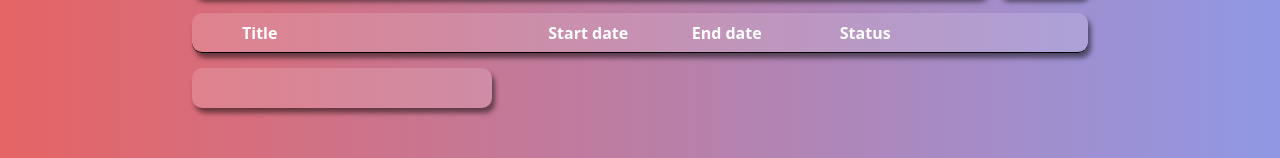
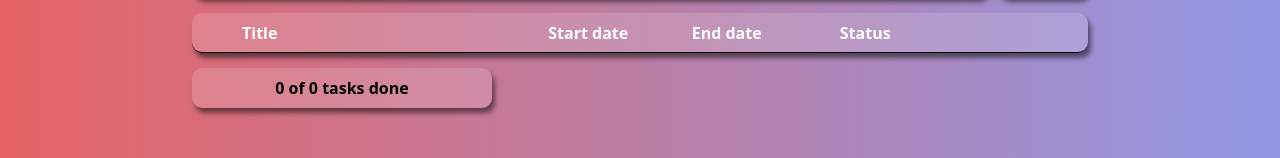
Before and after one commit to ESSOUFIO/react-todo-list, a React (Create React App) app: page / in a window 1280 px wide. Shown: the part 123-281 px from the top of the page. Built offline with nearby package versions, Linux system fonts and the light colour scheme.

Commit message:
add stat component for complete tasks

```diff
--- a/src/App.js
+++ b/src/App.js
@@ -1,4 +1,4 @@
-import { useState } from "react";
+import { useEffect, useState } from "react";
 import styles from "./App.module.css";
 import { MdAdd } from "react-icons/md";
 import Task from "./components/task/Task";
@@ -7,6 +7,7 @@ import "bootstrap/dist/css/bootstrap.min.css";
 import AddEditModal from "./components/modals/AddEditModal";
 import DeleteModal from "./components/modals/DeleteModal";
 import IsDoneModal from "./components/modals/IsDoneModal";
+import Stat from "./components/stat/Stat";
 
 const initTask = {
   title: "",
@@ -24,6 +25,14 @@ function App() {
   const [isDoneShow, setIsDoneShow] = useState(false);
   const [showDeleteModal, setShowDeleteModal] = useState(false);
 
+  useEffect(() => {
+    let TasksStorage;
+    TasksStorage = JSON.parse(localStorage.getItem("Tasks"));
+    if (TasksStorage) {
+      setTasks(TasksStorage);
+    }
+  }, []);
+
   const inputHandle = (e) => {
     const { name, value } = e.target;
     setNewTask({
@@ -37,11 +46,21 @@ function App() {
     let array = [];
     if (action.type === "Add") {
       array = tasks;
-      array.push(newTask);
+      const obj = {
+        ...newTask,
+        isDone: newTask.status === "Done" ? true : false,
+      };
+      array.push(obj);
       setShow(false);
     } else if (action.type === "Edit") {
       array = tasks.map((task, i) => {
-        if (i === action.index) return newTask;
+        if (i === action.index) {
+          const obj = {
+            ...newTask,
+            isDone: newTask.status === "Done" ? true : false,
+          };
+          return obj;
+        }
         return task;
       });
       setShow(false);
@@ -64,6 +83,7 @@ function App() {
       setIsDoneShow(false);
     }
     setTasks(array);
+    localStorage.setItem("Tasks", JSON.stringify(tasks));
   };
 
   const handleClose = () => setShow(false);
@@ -140,16 +160,7 @@ function App() {
               );
             })}
           </div>
-          <div className={styles.stat}>
-            <div
-              style={{
-                position: "absolute",
-                textAlign: "center",
-                width: "300px",
-              }}
-              id="Stat_text"
-            ></div>
-          </div>
+          <Stat tasks={tasks} />
         </div>
       </main>
       <IsDoneModal
--- a/src/App.module.css
+++ b/src/App.module.css
@@ -208,24 +208,6 @@ select {
   color: black;
 }
 
-.stat {
-  margin-top: 15px;
-  width: 300px;
-  height: 40px;
-  background: rgb(255 255 255 / 15%);
-  border-radius: 10px;
-  box-shadow: 3px 5px 5px rgba(0, 0, 0, 0.5);
-  color: rgb(0, 0, 0);
-  font-weight: 700;
-  display: flex;
-  align-items: center;
-}
-.Ratio-task {
-  height: 40px;
-  background: rgb(255, 230, 0);
-  border-radius: 10px;
-}
-
 /* Responsive
 -----------------------------------*/
 
--- /dev/null
+++ b/src/components/stat/Stat.js
@@ -0,0 +1,38 @@
+import React, { useEffect, useState } from "react";
+import styles from "./Stat.module.css";
+
+const Stat = ({ tasks }) => {
+  const [nbrTasks, setNbrTasks] = useState(0);
+  const [nbrDone, setNbrDone] = useState(0);
+
+  useEffect(() => {
+    console.log("effect");
+    if (tasks !== []) {
+      let nbr = 0;
+      setNbrTasks(tasks.length);
+      tasks.forEach((task) => {
+        if (task.isDone) {
+          nbr++;
+        }
+      });
+      setNbrDone(nbr);
+    }
+  }, [tasks, tasks.length]);
+
+  const ratio = (nbrDone / nbrTasks) * 100;
+
+  console.log(tasks, nbrDone, nbrTasks);
+  return (
+    <div className={styles.stat}>
+      <div className={styles.text} id="Stat_text">
+        <b> {nbrDone} </b> of <b>{nbrTasks}</b> tasks done
+      </div>
+      <div
+        className={styles["Ratio-task"]}
+        style={{ width: `${Math.floor(ratio)}%` }}
+      ></div>
+    </div>
+  );
+};
+
+export default Stat;
--- /dev/null
+++ b/src/components/stat/Stat.module.css
@@ -0,0 +1,24 @@
+.stat {
+  margin-top: 15px;
+  width: 300px;
+  height: 40px;
+  background: rgb(255 255 255 / 15%);
+  border-radius: 10px;
+  box-shadow: 3px 5px 5px rgba(0, 0, 0, 0.5);
+  color: rgb(0, 0, 0);
+  font-weight: 700;
+  display: flex;
+  align-items: center;
+}
+
+.text {
+  position: absolute;
+  text-align: center;
+  width: 300px;
+}
+
+.Ratio-task {
+  height: 40px;
+  background: rgb(255, 230, 0);
+  border-radius: 10px;
+}
```
